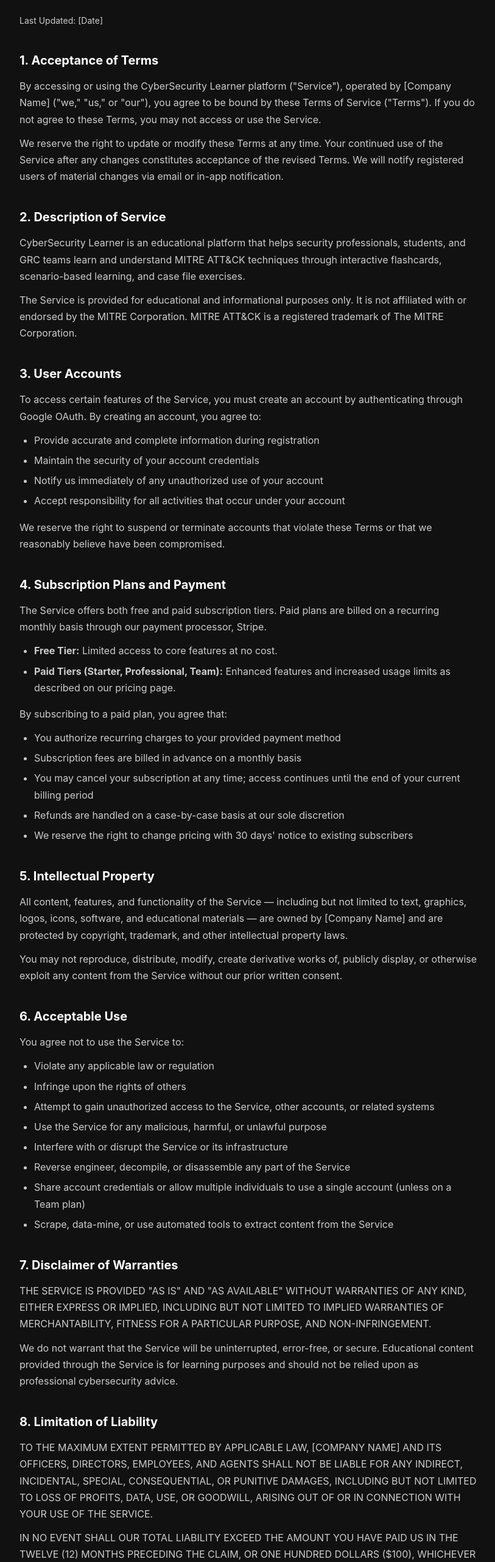
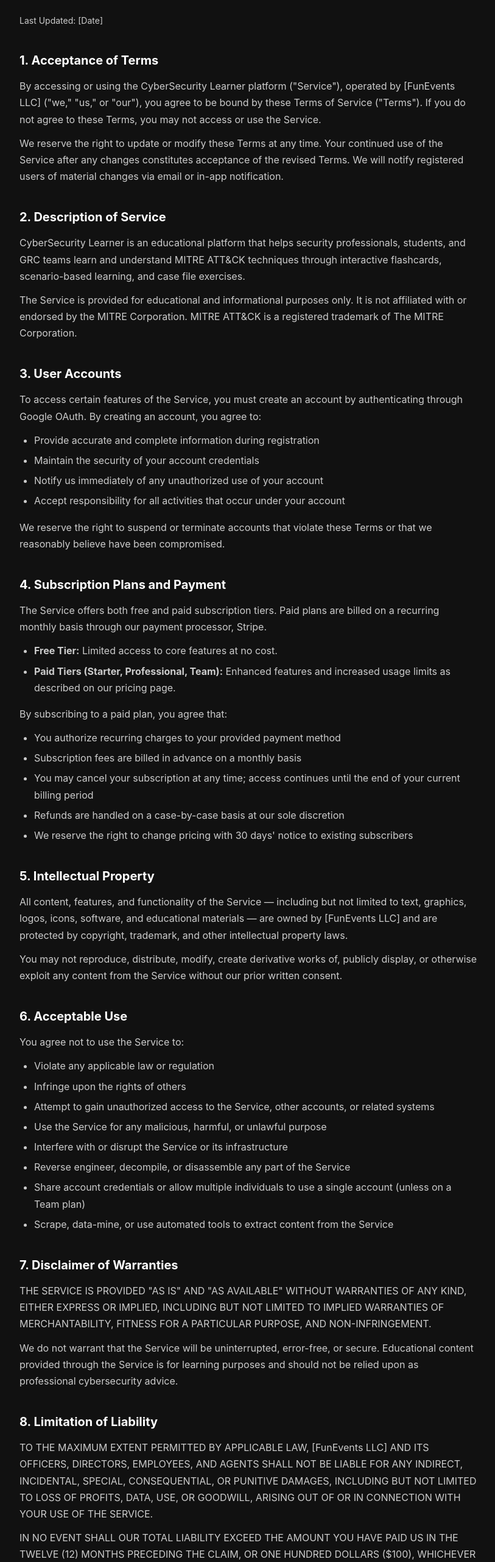
Before and after one commit to rogersmithstandard18/random-mitre-generator, a React (Vite) app: page /terms in a window 1280 px wide. Shown: the part 144-2706 px from the top of the page at 61% size, without its empty margins (232-1045 px from the left). Built offline with nearby package versions, Linux system fonts and the light colour scheme; no server answers.

Commit message:
Update company name to FunEvents LLC in TermsPage

```diff
--- a/src/pages/TermsPage.tsx
+++ b/src/pages/TermsPage.tsx
@@ -10,7 +10,7 @@
         <section>
           <h2>1. Acceptance of Terms</h2>
           <p>
-            By accessing or using the CyberSecurity Learner platform ("Service"), operated by [Company Name] ("we," "us," or "our"),
+            By accessing or using the CyberSecurity Learner platform ("Service"), operated by [FunEvents LLC] ("we," "us," or "our"),
             you agree to be bound by these Terms of Service ("Terms"). If you do not agree to these Terms, you may not access or use the Service.
           </p>
           <p>
@@ -72,7 +72,7 @@
           <h2>5. Intellectual Property</h2>
           <p>
             All content, features, and functionality of the Service — including but not limited to text, graphics, logos, icons,
-            software, and educational materials — are owned by [Company Name] and are protected by copyright, trademark, and other
+            software, and educational materials — are owned by [FunEvents LLC] and are protected by copyright, trademark, and other
             intellectual property laws.
           </p>
           <p>
@@ -112,7 +112,7 @@
         <section>
           <h2>8. Limitation of Liability</h2>
           <p>
-            TO THE MAXIMUM EXTENT PERMITTED BY APPLICABLE LAW, [COMPANY NAME] AND ITS OFFICERS, DIRECTORS, EMPLOYEES,
+            TO THE MAXIMUM EXTENT PERMITTED BY APPLICABLE LAW, [FunEvents LLC] AND ITS OFFICERS, DIRECTORS, EMPLOYEES,
             AND AGENTS SHALL NOT BE LIABLE FOR ANY INDIRECT, INCIDENTAL, SPECIAL, CONSEQUENTIAL, OR PUNITIVE DAMAGES,
             INCLUDING BUT NOT LIMITED TO LOSS OF PROFITS, DATA, USE, OR GOODWILL, ARISING OUT OF OR IN CONNECTION WITH
             YOUR USE OF THE SERVICE.
@@ -126,7 +126,7 @@
         <section>
           <h2>9. Indemnification</h2>
           <p>
-            You agree to indemnify, defend, and hold harmless [Company Name] and its officers, directors, employees, and agents
+            You agree to indemnify, defend, and hold harmless [FunEvents LLC] and its officers, directors, employees, and agents
             from and against any claims, liabilities, damages, losses, or expenses (including reasonable attorneys' fees) arising
             out of or in connection with your use of the Service or violation of these Terms.
           </p>
```
